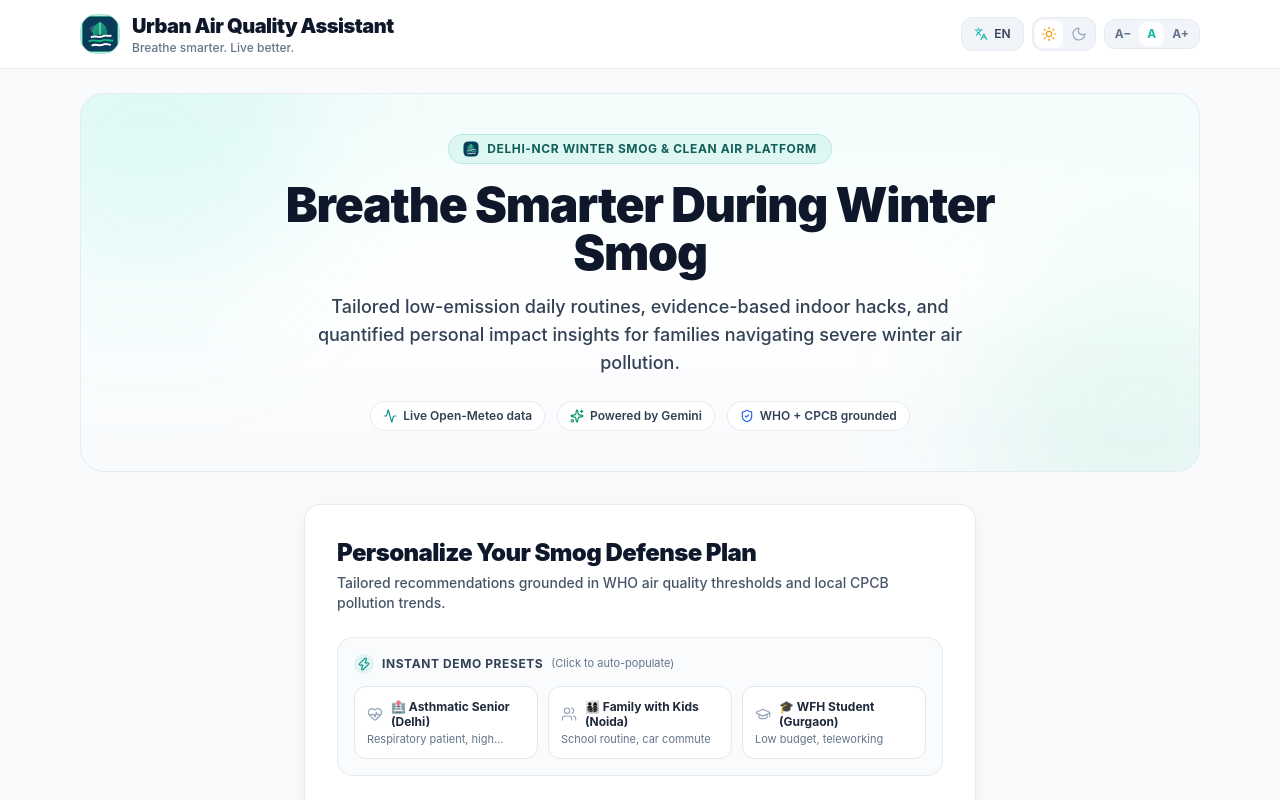
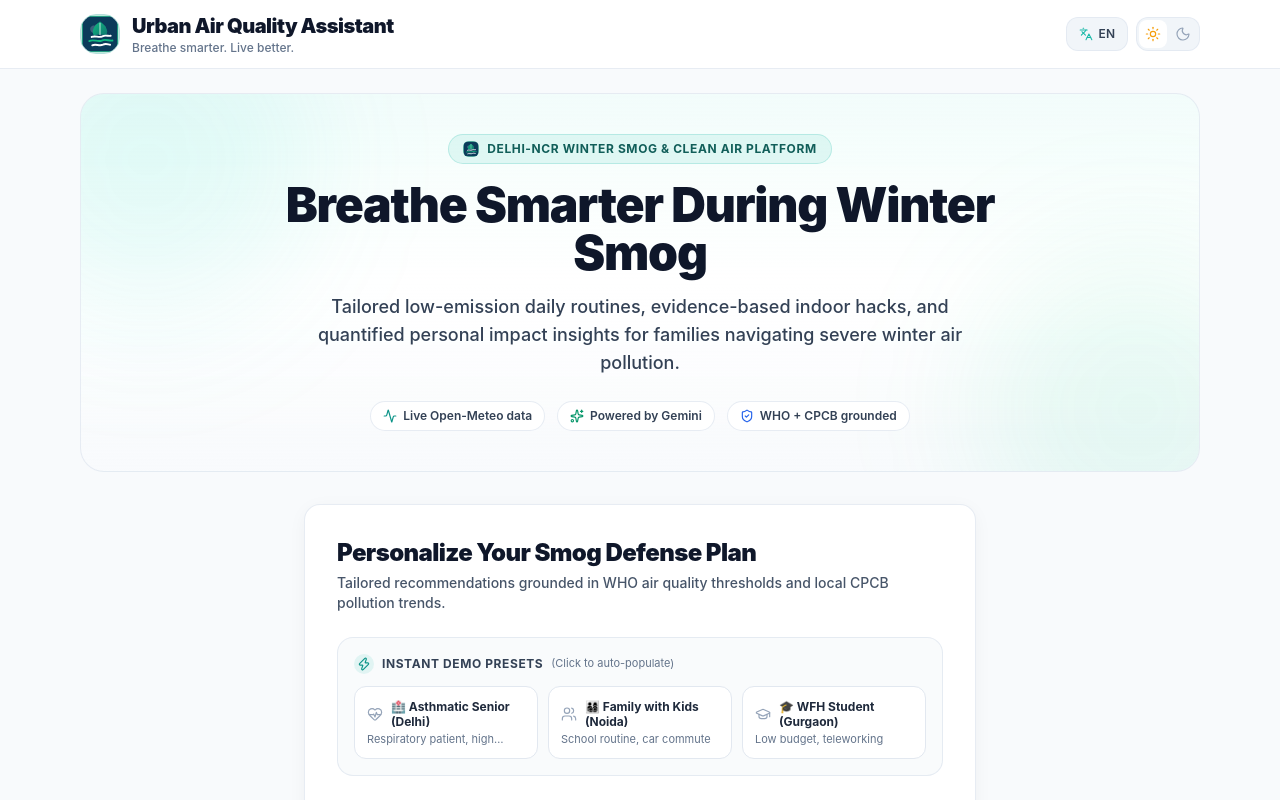
Before and after one commit to MOHDUBES/Urban-Air-Quality-Assistant, a React (Vite) app in the folder client/: page / in a window 1280 px wide. Shown: the top 800 px of the page. Built offline with nearby package versions, Linux system fonts and the light colour scheme.

Commit message:
fix(header): remove font size controls from toolbar

```diff
--- a/client/src/components/Layout/Header.jsx
+++ b/client/src/components/Layout/Header.jsx
@@ -9,10 +9,6 @@ export default function Header({ theme, lang, onToggleLang }) {
     isDark,
     toggleDark,
     isHighContrast = false,
-    fontSize,
-    increaseFontSize,
-    decreaseFontSize,
-    resetFontSize,
   } = theme;
 
   return (
@@ -100,50 +96,6 @@ export default function Header({ theme, lang, onToggleLang }) {
               <Moon className="w-4 h-4" aria-hidden="true" strokeWidth={1.75} />
             </button>
           </div>
-
-          {/* Text Size Segmented Control */}
-          <div
-            className="bg-slate-100 dark:bg-navy-800 p-0.5 rounded-xl border border-slate-200/80 dark:border-white/10 flex items-center"
-            role="group"
-            aria-label={t.common.fontSize}
-          >
-            <button
-              type="button"
-              onClick={decreaseFontSize}
-              aria-label={t.common.decrease}
-              className={`px-2 py-1 rounded-lg text-xs font-bold transition-all focus:outline-none focus-visible:ring-2 focus-visible:ring-brand-teal ${
-                fontSize === 'sm'
-                  ? 'bg-white dark:bg-navy-700 text-brand-teal shadow-xs'
-                  : 'text-slate-500 hover:text-slate-900 dark:text-slate-400 dark:hover:text-white'
-              }`}
-            >
-              A−
-            </button>
-            <button
-              type="button"
-              onClick={resetFontSize}
-              aria-label={t.common.reset}
-              className={`px-2 py-1 rounded-lg text-xs font-bold transition-all focus:outline-none focus-visible:ring-2 focus-visible:ring-brand-teal ${
-                fontSize === 'md'
-                  ? 'bg-white dark:bg-navy-700 text-brand-teal shadow-xs'
-                  : 'text-slate-500 hover:text-slate-900 dark:text-slate-400 dark:hover:text-white'
-              }`}
-            >
-              A
-            </button>
-            <button
-              type="button"
-              onClick={increaseFontSize}
-              aria-label={t.common.increase}
-              className={`px-2 py-1 rounded-lg text-xs font-bold transition-all focus:outline-none focus-visible:ring-2 focus-visible:ring-brand-teal ${
-                fontSize === 'lg' || fontSize === 'xl'
-                  ? 'bg-white dark:bg-navy-700 text-brand-teal shadow-xs'
-                  : 'text-slate-500 hover:text-slate-900 dark:text-slate-400 dark:hover:text-white'
-              }`}
-            >
-              A+
-            </button>
-          </div>
         </div>
       </div>
     </header>
```
